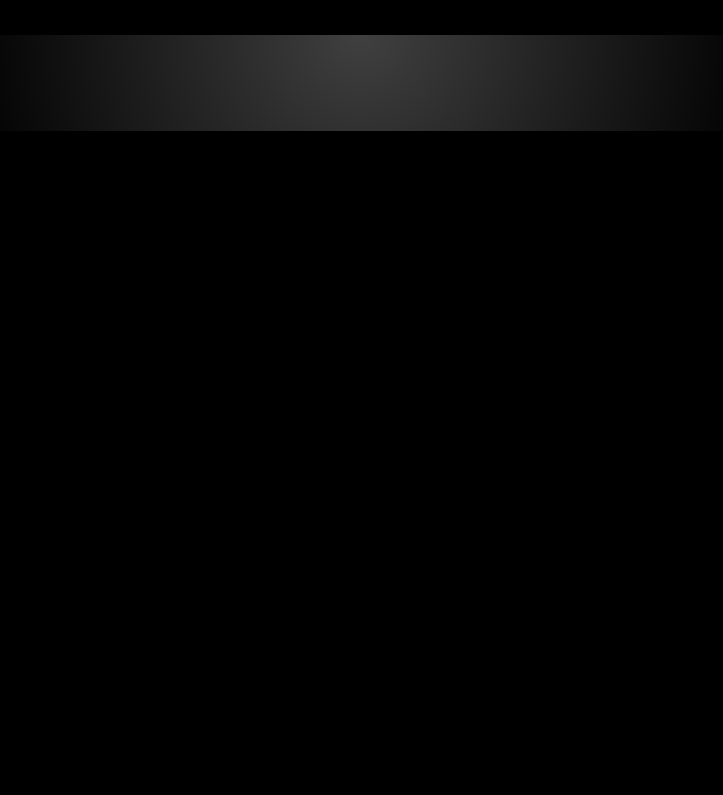
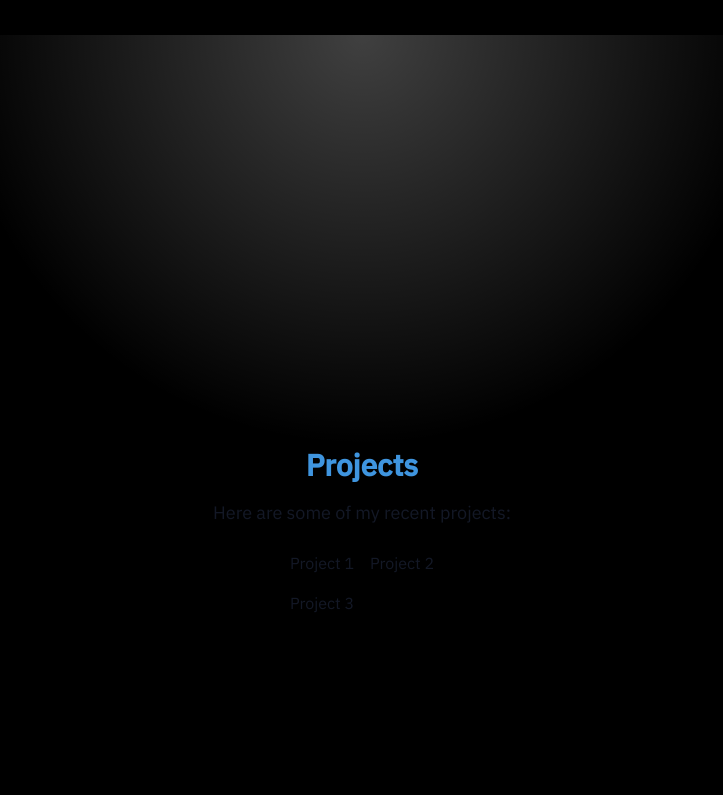
Before and after one commit to laidback-programmer/portfolio, a Next.js app: page / in a window 1280 px wide. Shown: the part 1565-2360 px from the top of the page, without its empty margins (278-1001 px from the left). Before the commit the page ends 1696 px from the top, so only its background shows below. Built offline with nearby package versions, Linux system fonts and the light colour scheme.

Commit message:
uncommented activites and contact form

```diff
--- a/app/page.tsx
+++ b/app/page.tsx
@@ -4,10 +4,10 @@ import { useState } from "react";
 import { About } from "@/components/about";
 import { GreetingLoader } from "@/components/greeting-loader";
 import { Hero } from "@/components/hero";
-// import { Projects } from "@/components/projects";
-// import { Activities } from "@/components/activities"
+import { Projects } from "@/components/projects";
+import { Activities } from "@/components/activities"
 // import { Skills } from "@/components/skills";
-// import { ContactForm } from "@/components/contact_form";
+import { ContactForm } from "@/components/contact_form";
 
 export default function Home() {
   const [loading, setLoading] = useState(true);
@@ -24,13 +24,15 @@ export default function Home() {
         <About />
       </section>
 
-      {/* <section id="projects">
+      <section id="projects">
         <Projects />
       </section>
 
-      <section id="skills">
-        <Skills />
-      </section>
+      {/*
+        <section id="skills">
+          <Skills />
+        </section>
+      */}
 
       <section id="activities">
         <Activities />
@@ -38,7 +40,7 @@ export default function Home() {
 
       <section id="contact">
         <ContactForm />
-      </section> */}
+      </section>
     </main>
   );
 }
```
